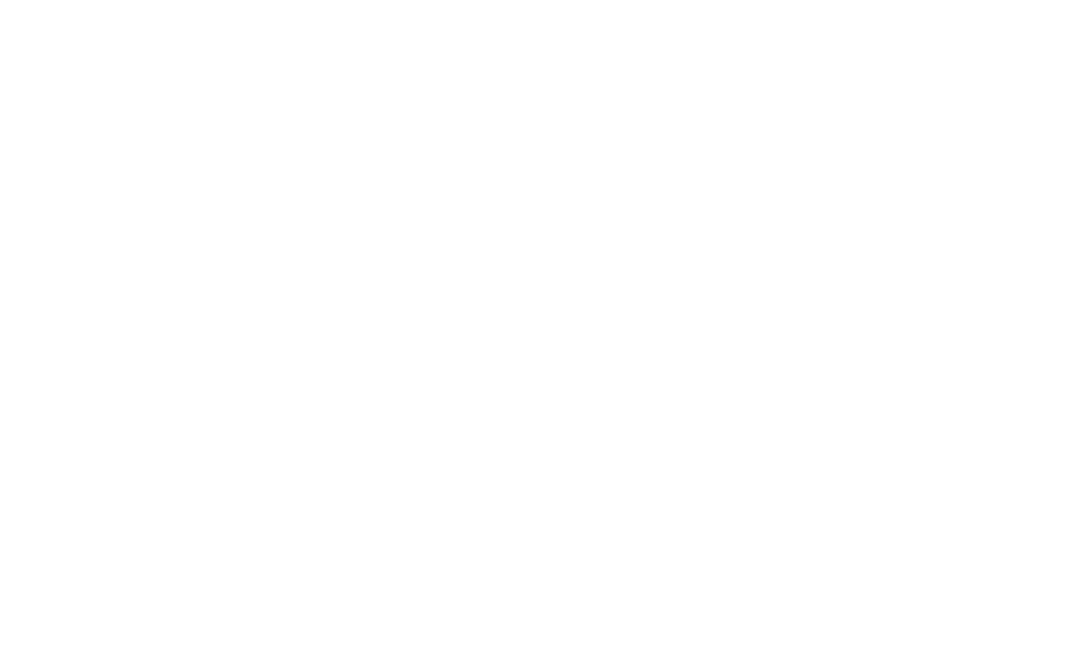
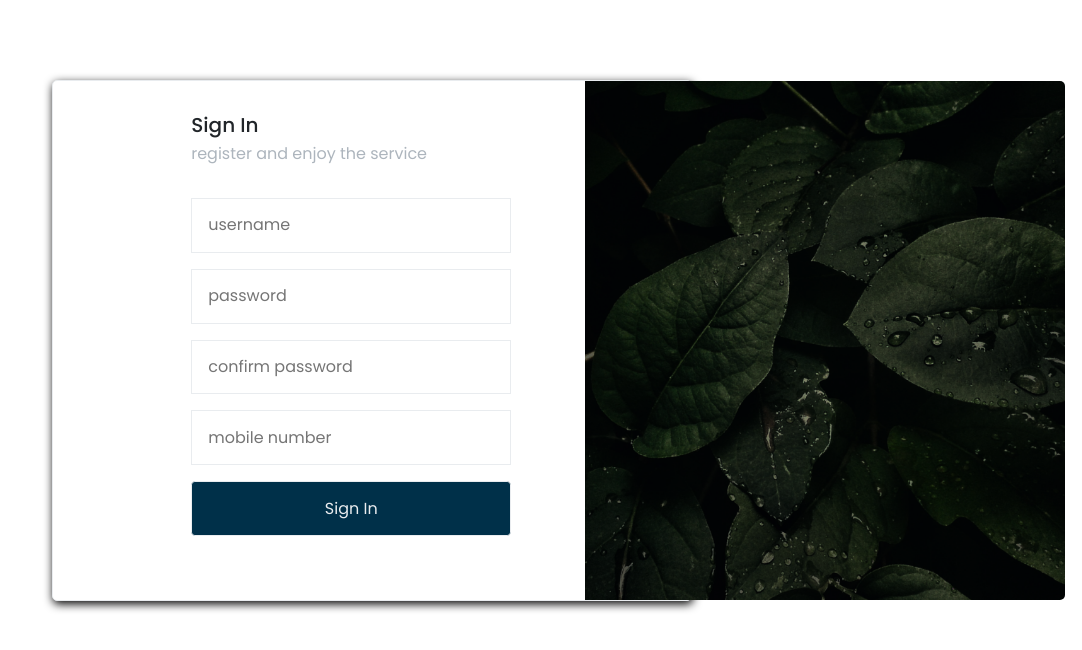
Before and after one commit to dineshcodes9/psi-webs, a React (Create React App) app: page /signup in a window 1280 px wide. Before the commit this address had no page. Shown: the top 650 px of the page, without its empty margins (198-1280 px from the left). Built offline with nearby package versions, Linux system fonts and the light colour scheme.

Commit message:
"signup"

```diff
--- a/package.json
+++ b/package.json
@@ -8,6 +8,7 @@
     "@testing-library/user-event": "^13.5.0",
     "react": "^18.2.0",
     "react-dom": "^18.2.0",
+    "react-hook-form": "^7.51.1",
     "react-router-dom": "^6.22.3",
     "react-scripts": "^5.0.1",
     "web-vitals": "^2.1.4"
--- a/src/App.js
+++ b/src/App.js
@@ -3,6 +3,7 @@
 import Home from './pages/Home';
 import Careers from './pages/Careers';
 import Contactus from './pages/Contactus';
+import Signup from './pages/SignUp';
 
 
 export default function App() {
@@ -13,6 +14,7 @@
                     <Route path="/" index element={<Home />} />
                     <Route path="/careers" index element={<Careers />} />
                     <Route path="/contact" index element={<Contactus />} />
+                    <Route path="/signup"  index element={<Signup />} />
 
                 </Routes>
             </BrowserRouter>
--- /dev/null
+++ b/src/Styles/SignUp.css
@@ -0,0 +1,87 @@
+@import url('https://fonts.googleapis.com/css2?family=Poppins&display=swap');
+
+* > * {
+    font-family: "Poppins", cursive;
+    margin: 0;
+}
+
+
+
+.App {
+  height: 100vh;
+  display: flex;
+  justify-content: center;
+  align-items: center;
+  text-align: center;
+}
+
+.register{
+  max-width: 978px;
+  width: 50vw;
+  display:flex;
+  flex-direction: row;
+  border: 1px solid #e9ecef;
+  border-radius: 5px;
+  box-shadow: 1px 3px 10px black;
+  background-color: white;
+  margin-left: 250px;
+  margin-top: 80px;
+}
+
+.register span{
+  color: #adb5bd;
+}
+
+#form{
+  max-width: 320px;
+  width: 100vw;
+  margin: 2em auto;
+}
+
+#form >  input, .btn{
+  border: 1px solid #e9ecef;
+  padding: .9em 1em;
+}
+
+#form > input:focus{
+  outline: none;
+}
+
+#form > .btn{
+  background-color: #003049;
+  color: #e9ecef;
+  font-size: 1em;
+  cursor: pointer;
+}
+
+.flex{
+  display: flex;
+  gap: 1em;
+}
+
+.flex-col{
+  flex-direction: column;
+}
+
+.register .col-1{
+  margin: auto;
+  padding: 2em 0;
+  width: 40%;
+  align-items:start;
+}
+
+.register .col-2 img{
+  width: 480px;
+  height: 100.1%;
+  object-fit: cover;
+  align-self: flex-end;
+  border-top-right-radius: 5px;
+  border-bottom-right-radius: 5px;
+  display: none;
+}
+
+@media screen and (min-width: 860px)  {
+  .register .col-2 img{
+    display: initial;
+  }
+}
--- a/src/components/NavBar.js
+++ b/src/components/NavBar.js
@@ -57,7 +57,7 @@
         </li>
 
       </ul>
-      <button className='loginButton' ><Link to="/login" className="navLink">Login</Link></button>
+      <button className='loginButton' ><Link to="/signup" className="navLink">Login</Link></button>
 
       <div onClick={navToggle} className={icon}>
         <div className="line1"></div>
--- /dev/null
+++ b/src/pages/SignUp.js
@@ -0,0 +1,37 @@
+import React from 'react'
+import bgImg from '../images/Signup/signup.png';
+import { useForm } from 'react-hook-form';
+import "../Styles/SignUp.css";
+
+export default function Form() {
+
+    const { register, handleSubmit, watch, formState: { errors } } = useForm()
+    const onSubmit = data => console.log(data);
+
+    // console.log(watch('username'));
+
+  return (
+    <section>
+        <div className="register">
+            <div className="col-1">
+                <h2>Sign In</h2>
+                <span>register and enjoy the service</span>
+
+                <form id='form' className='flex flex-col' onSubmit={handleSubmit(onSubmit)}>
+                    <input type="text" {...register("username")} placeholder='username' />
+                    <input type="text" {...register("password")} placeholder='password' />
+                    <input type="text" {...register("confirmpwd")} placeholder='confirm password' />
+                    <input type="text" {...register("mobile", { required : true, maxLength: 10 })} placeholder='mobile number' />
+                    {errors.mobile?.type === "required" && "Mobile Number is required"}
+                    {errors.mobile?.type === "maxLength" && "Max Length Exceed"}
+                    <button className='btn'>Sign In</button>
+                </form>
+
+            </div>
+            <div className="col-2">
+                <img src={bgImg} alt="signup" />
+            </div>
+        </div>
+    </section>
+  )
+}
```
Also changed, not shown: src/images/Signup/signup.png (added), 1 other file (tests, documents, lock files or other folders).
